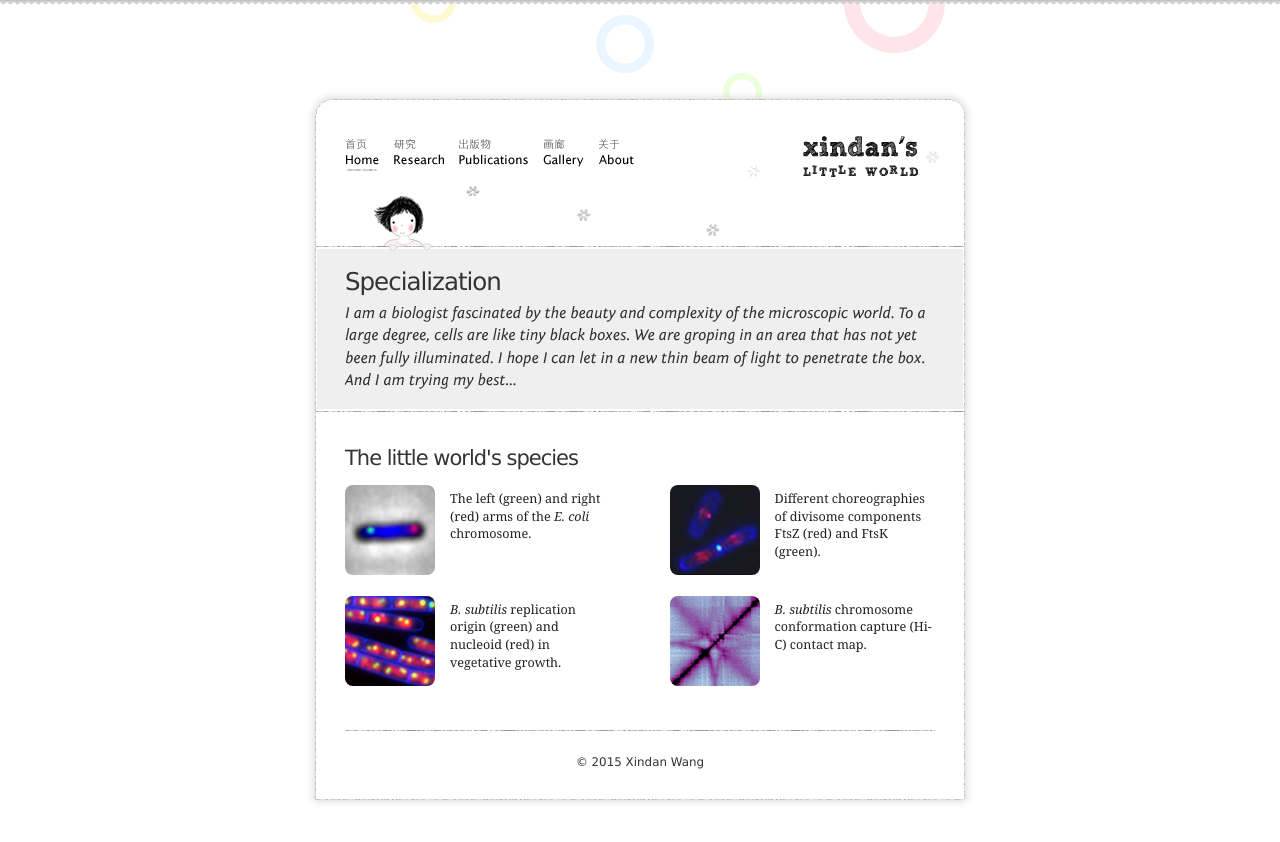
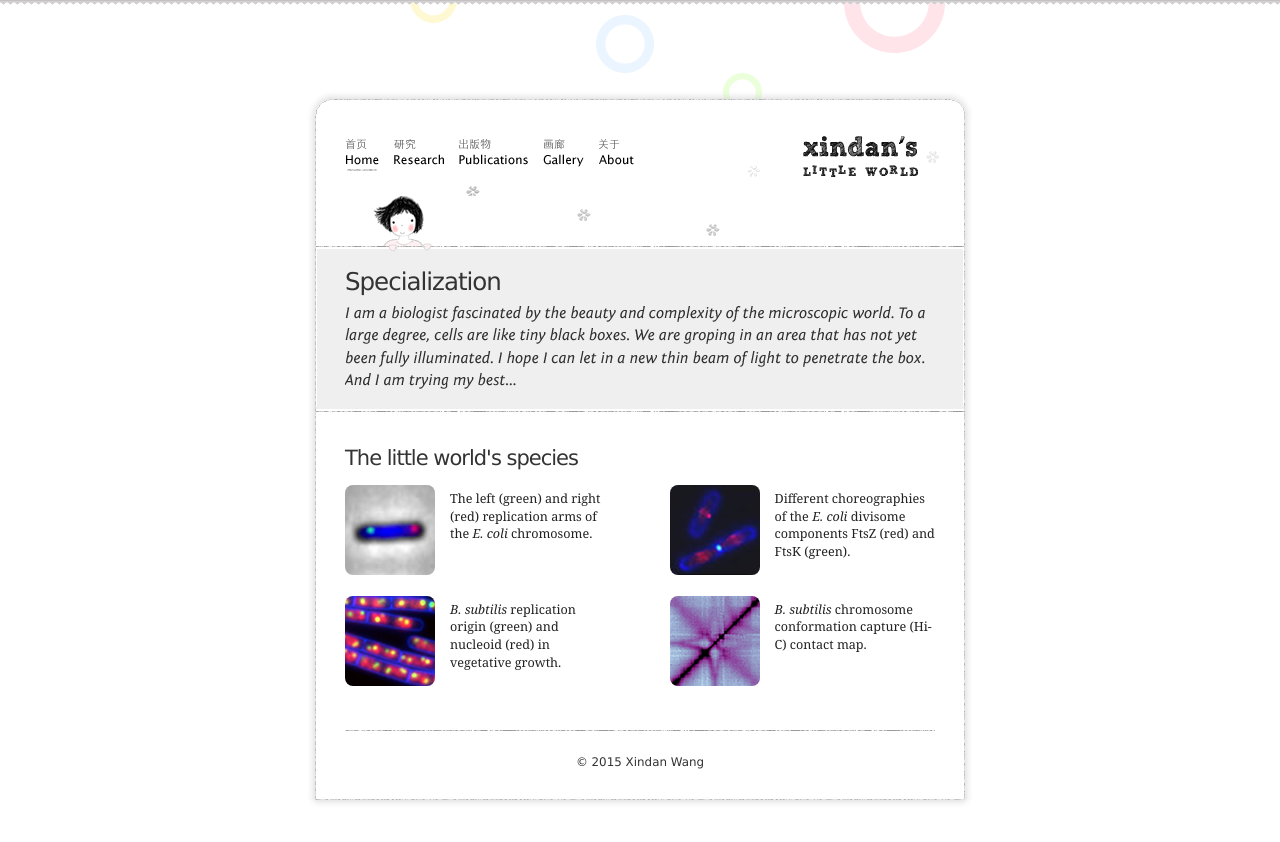
Before and after one commit to xindan/xindan.github.io, a Jekyll site: the page built from index.html, in a window 1280 px wide. Shown: the top 842 px of the page. Built offline with Jekyll 4.4.1, drawn with Linux system fonts in a browser that asks for light colours; Markdown is read by kramdown in place of the engine named in the settings.

Commit message:
Minor updates

```diff
--- a/index.html
+++ b/index.html
@@ -18,11 +18,11 @@ class: home
 	<ul>
 		<li class="row1">
 			<img src="media/images/home/t1.png" alt="">
-			<p>The left (green) and right (red) arms of the <i>E. coli</i> chromosome.</p>
+			<p>The left (green) and right (red) replication arms of the <i>E. coli</i> chromosome.</p>
 		</li>
 		<li class="row1 last">
 			<img src="media/images/home/t2.png" alt="">
-			<p>Different choreographies of divisome components FtsZ (red) and FtsK (green).</p>
+			<p>Different choreographies of the <i>E. coli</i> divisome components FtsZ (red) and FtsK (green).</p>
 		</li>
 		<li class="row2">
 			<img src="media/images/home/t3.png" alt="">
--- a/media/css/mobile.css
+++ b/media/css/mobile.css
@@ -123,6 +123,10 @@ RZ
 		display: block;
 	}
 
+	#content #world li {
+		margin-bottom: 10px;
+		overflow: hidden;
+
 	.flex-control-nav li {
 		margin: 0 4px;
 	}
```
